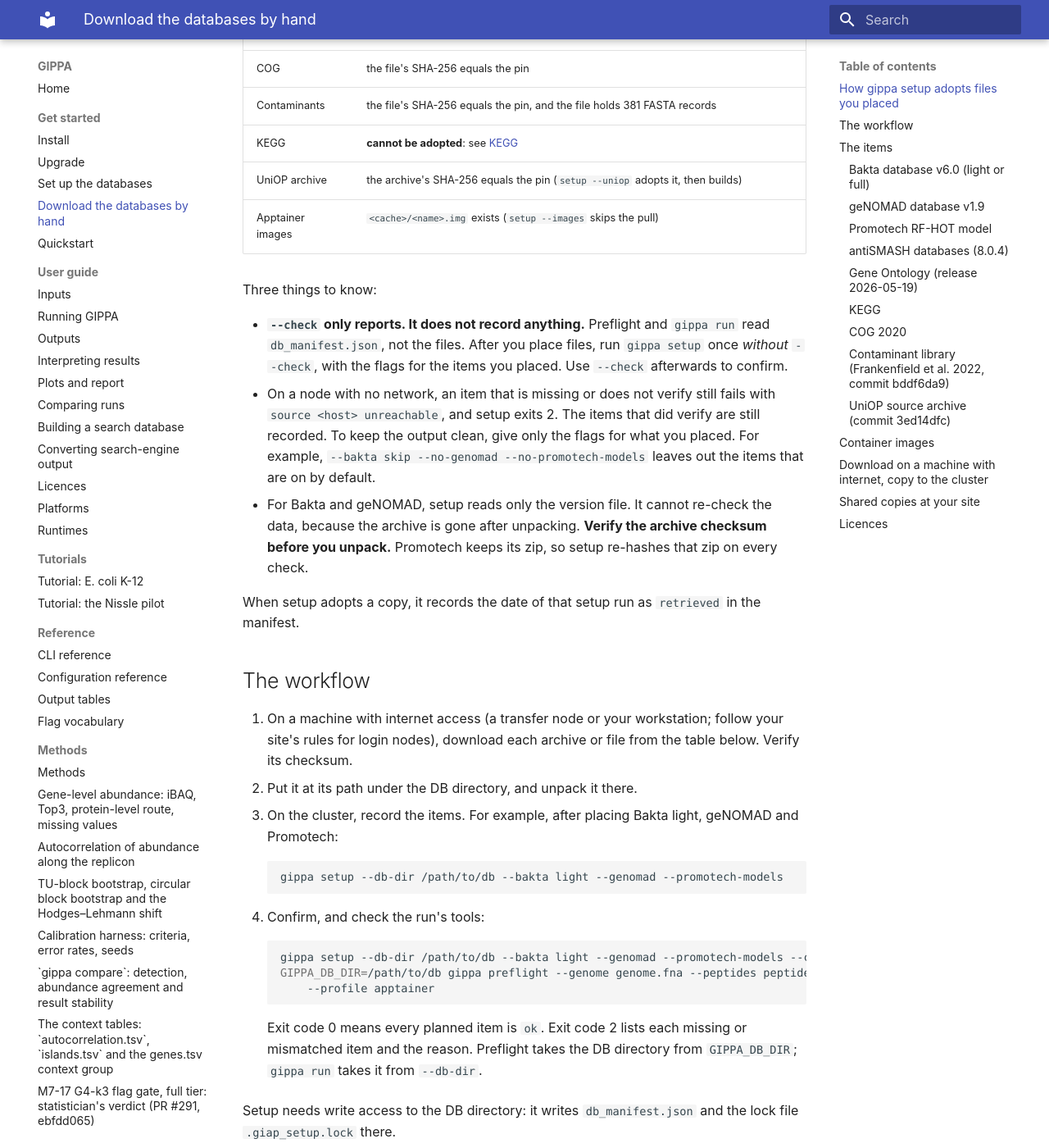
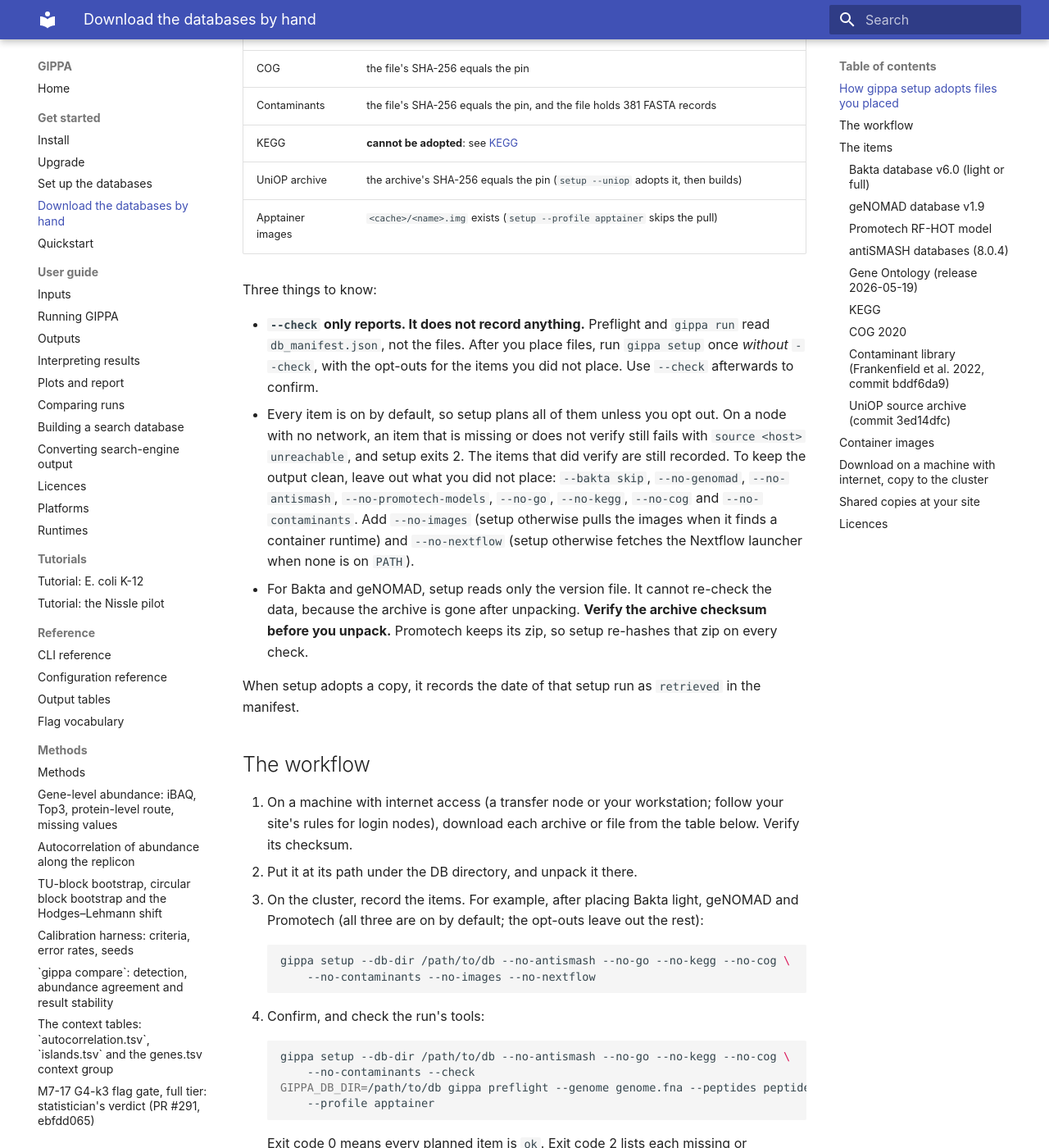
Before and after one commit to khoa-yelo/giap, an MkDocs documentation site: the page built from docs/get-started/manual-databases.md, in a window 1280 px wide and 1400 px high, scrolled down 1000 px. Shown: the whole window at 82% size. Built offline with MkDocs 1.6.1 and Material for MkDocs 9.7.7, drawn with Linux system fonts in a browser that asks for light colours; some of the changed text lies outside the part shown.

Commit message:
docs(setup): manual-databases examples use the 15c2 defaults and opt-outs
Every item is on by default since #441 (M11-15c2): the adopt/check examples
now opt out of what was not placed (--no-antismash, --no-go, --no-kegg,
--no-cog, --no-contaminants, --no-images, --no-nextflow), the copy-to-cluster
route is a plain 'gippa setup --profile apptainer', and the licence section
mentions the printed geNOMAD/KEGG terms, --no-kegg and --minimal.

Agent-Role: docs

Co-Authored-By: Claude Opus 5.5 <noreply@anthropic.com>
Claude-Session: https://claude.ai/code/session_01PrvuX9xr7fWwMTpHJxPSjm

````diff
--- a/docs/get-started/manual-databases.md
+++ b/docs/get-started/manual-databases.md
@@ -30,17 +30,22 @@ contact the source for that item. The checks run offline (`verify` in `src/gippa
 | Contaminants | the file's SHA-256 equals the pin, and the file holds 381 FASTA records |
 | KEGG | **cannot be adopted**: see [KEGG](#kegg) |
 | UniOP archive | the archive's SHA-256 equals the pin (`setup --uniop` adopts it, then builds) |
-| Apptainer images | `<cache>/<name>.img` exists (`setup --images` skips the pull) |
+| Apptainer images | `<cache>/<name>.img` exists (`setup --profile apptainer` skips the pull) |
 
 Three things to know:
 
 - **`--check` only reports. It does not record anything.** Preflight and `gippa run` read
   `db_manifest.json`, not the files. After you place files, run `gippa setup` once *without*
-  `--check`, with the flags for the items you placed. Use `--check` afterwards to confirm.
-- On a node with no network, an item that is missing or does not verify still fails with
-  `source <host> unreachable`, and setup exits 2. The items that did verify are still recorded.
-  To keep the output clean, give only the flags for what you placed. For example, `--bakta skip
-  --no-genomad --no-promotech-models` leaves out the items that are on by default.
+  `--check`, with the opt-outs for the items you did not place. Use `--check` afterwards to
+  confirm.
+- Every item is on by default, so setup plans all of them unless you opt out. On a node with no
+  network, an item that is missing or does not verify still fails with `source <host>
+  unreachable`, and setup exits 2. The items that did verify are still recorded. To keep the
+  output clean, leave out what you did not place: `--bakta skip`, `--no-genomad`,
+  `--no-antismash`, `--no-promotech-models`, `--no-go`, `--no-kegg`, `--no-cog` and
+  `--no-contaminants`. Add
+  `--no-images` (setup otherwise pulls the images when it finds a container runtime) and
+  `--no-nextflow` (setup otherwise fetches the Nextflow launcher when none is on `PATH`).
 - For Bakta and geNOMAD, setup reads only the version file. It cannot re-check the data, because
   the archive is gone after unpacking. **Verify the archive checksum before you unpack.**
   Promotech keeps its zip, so setup re-hashes that zip on every check.
@@ -52,16 +57,19 @@ When setup adopts a copy, it records the date of that setup run as `retrieved` i
 1. On a machine with internet access (a transfer node or your workstation; follow your site's
    rules for login nodes), download each archive or file from the table below. Verify its checksum.
 2. Put it at its path under the DB directory, and unpack it there.
-3. On the cluster, record the items. For example, after placing Bakta light, geNOMAD and Promotech:
+3. On the cluster, record the items. For example, after placing Bakta light, geNOMAD and
+   Promotech (all three are on by default; the opt-outs leave out the rest):
 
     ```bash
-    gippa setup --db-dir /path/to/db --bakta light --genomad --promotech-models
+    gippa setup --db-dir /path/to/db --no-antismash --no-go --no-kegg --no-cog \
+        --no-contaminants --no-images --no-nextflow
     ```
 
 4. Confirm, and check the run's tools:
 
     ```bash
-    gippa setup --db-dir /path/to/db --bakta light --genomad --promotech-models --check
+    gippa setup --db-dir /path/to/db --no-antismash --no-go --no-kegg --no-cog \
+        --no-contaminants --check
     GIPPA_DB_DIR=/path/to/db gippa preflight --genome genome.fna --peptides peptides.tsv \
         --profile apptainer
     ```
@@ -81,16 +89,16 @@ see [Layout and sizes](setup-databases.md#layout-and-sizes).
 
 | Item (`db_sources.yaml`) | `gippa setup` flag | Path | Version | Free space | Needed by |
 |---|---|---|---|---|---|
-| `bakta_light` | `--bakta light` | `bakta/db-light` | 6.0 | 5 GiB | module `core` (annotation), unless `--annotation` is given |
+| `bakta_light` | `--bakta light` (default) | `bakta/db-light` | 6.0 | 5 GiB | module `core` (annotation), unless `--annotation` is given |
 | `bakta_full` | `--bakta full` | `bakta/db` | 6.0 | 84 GiB | the same, in place of the light DB |
-| `genomad` | `--genomad` | `genomad_db` | 1.9 | 4 GiB | module `mobile` |
-| `promotech_models` | `--promotech-models` | `promotech` | RF-HOT | 5 GiB | module `core` (promoter predictions) |
-| `antismash` | `--antismash` | `antismash` | 8.0.4 | 10 GiB | module `bgc` |
-| `go_basic`, `goslim_generic` | `--go` | `go/go-basic.obo`, `go/goslim_generic.obo` | 2026-05-19 | — | module `function` |
-| `kegg_ko_pathway`, `kegg_pathway_names` | `--kegg` | `kegg/ko_pathway.tsv`, `kegg/pathway_names.tsv` | retrieval date | — | module `function` |
-| `cog2020_def`, `cog2020_fun` | `--cog` | `cog/cog-20.def.tab`, `cog/fun-20.tab` | 2020 | — | module `function`; `cog_category` in `genes.tsv` |
-| `contaminants` | `--contaminants` | `contaminants/contaminants.fasta` | commit `bddf6da9` | — | contaminant labels in mapping; `gippa makedb` |
-| `uniop_source` | `--uniop` | `uniop/UniOP-3ed14dfc2a5d69b993d99a26e50c1f8e9723c087.tar.gz` | commit `3ed14dfc` | — | operon predictions (UniOP; optional, see [Install › UniOP](install.md#uniop)) |
+| `genomad` | on; `--no-genomad` | `genomad_db` | 1.9 | 4 GiB | module `mobile` |
+| `promotech_models` | on; `--no-promotech-models` | `promotech` | RF-HOT | 5 GiB | module `core` (promoter predictions) |
+| `antismash` | on; `--no-antismash` | `antismash` | 8.0.4 | 10 GiB | module `bgc` |
+| `go_basic`, `goslim_generic` | on; `--no-go` | `go/go-basic.obo`, `go/goslim_generic.obo` | 2026-05-19 | — | module `function` |
+| `kegg_ko_pathway`, `kegg_pathway_names` | on; `--no-kegg` | `kegg/ko_pathway.tsv`, `kegg/pathway_names.tsv` | retrieval date | — | module `function` |
+| `cog2020_def`, `cog2020_fun` | on; `--no-cog` | `cog/cog-20.def.tab`, `cog/fun-20.tab` | 2020 | — | module `function`; `cog_category` in `genes.tsv` |
+| `contaminants` | on; `--no-contaminants` | `contaminants/contaminants.fasta` | commit `bddf6da9` | — | contaminant labels in mapping; `gippa makedb` |
+| `uniop_source` | with the images, or `--uniop` alone | `uniop/UniOP-3ed14dfc2a5d69b993d99a26e50c1f8e9723c087.tar.gz` | commit `3ed14dfc` | — | operon predictions (UniOP; optional, see [Install › UniOP](install.md#uniop)) |
 
 Preflight requires every part of a group to be `ok`: `function` needs both GO files, both KEGG
 tables and both COG tables.
@@ -170,8 +178,8 @@ docker run --rm -u "$(id -u):$(id -g)" -v "$DB/antismash:$DB/antismash" \
     --database-dir "$DB/antismash"
 ```
 
-Setup checks only that `antismash/` is not empty. Before it downloads, `gippa setup --antismash`
-also runs `antismash --check-prereqs` in the image. If that passes, it records the databases
+Setup checks only that `antismash/` is not empty. Before it downloads, `gippa setup` (antiSMASH
+is on by default; `--no-antismash` leaves it out) also runs `antismash --check-prereqs` in the image. If that passes, it records the databases
 shipped in the image (manifest URL `image`) and downloads nothing.
 
 ### Gene Ontology (release 2026-05-19)
@@ -205,10 +213,11 @@ What works:
   example, a transfer node that mounts the cluster filesystem):
 
     ```bash
-    gippa setup --db-dir "$DB" --kegg --bakta skip --no-genomad --no-promotech-models
+    gippa setup --db-dir "$DB" --bakta skip --no-genomad --no-antismash --no-promotech-models \
+        --no-go --no-cog --no-contaminants --no-images --no-nextflow
     ```
 
-- Or run `gippa setup --kegg` on a machine with internet access, then copy the whole DB
+- Or run `gippa setup` (KEGG is on by default) on a machine with internet access, then copy the whole DB
   directory, `db_manifest.json` included ([Copy to the cluster](#download-on-a-machine-with-internet-copy-to-the-cluster)).
   The manifest records paths relative to the DB directory, so the copy verifies in its new place.
 
@@ -283,11 +292,12 @@ apptainer pull "$CACHE/oschwengers-bakta@sha256-1e24ae2f435c46f876a322298ab96d99
 Preflight under `--profile apptainer` checks only that the file exists in the cache. It does not
 contact the registry, so a cache copied from another machine works offline. To record the images
 in `db_manifest.json`, run `gippa setup --db-dir "$DB" --images all --profile apptainer --no-uniop`
-(add the database flags you use). Setup skips the pull for every image file that is already
+(add the opt-out, such as `--no-antismash`, of each database you leave out; the others are
+checked, and adopted when present). Setup skips the pull for every image file that is already
 there. It does not re-hash an image file, so pull only by digest, as above.
 
-**Docker.** `docker pull <reference>` with the reference from the table. `gippa setup --images
---profile docker` always runs `docker pull` and checks that the pulled digest equals the pin.
+**Docker.** `docker pull <reference>` with the reference from the table. `gippa setup --profile
+docker` (images are on by default with a runtime profile) always runs `docker pull` and checks that the pulled digest equals the pin.
 Nextflow also refers to each image by digest. Both need the registry, so for compute nodes
 without network, use Apptainer with a copied cache.
 
@@ -300,14 +310,13 @@ copy the DB directory. With `NXF_APPTAINER_CACHEDIR` unset, the image cache goes
 ```bash
 # on the machine with internet access
 unset NXF_APPTAINER_CACHEDIR GIPPA_ROOT
-gippa setup --db-dir /scratch/gippa-db --antismash --go --kegg --cog --contaminants \
-    --images --profile apptainer
+gippa setup --db-dir /scratch/gippa-db --profile apptainer   # every item and image is on by default
 
 # copy (resumable; -a keeps the symlinks and permissions inside the Bakta DB)
 rsync -a --partial --info=progress2 /scratch/gippa-db/ cluster:/path/to/db/
 
 # on the cluster
-gippa setup --db-dir /path/to/db --antismash --go --kegg --cog --contaminants --check
+gippa setup --db-dir /path/to/db --check
 GIPPA_DB_DIR=/path/to/db gippa preflight --genome genome.fna --peptides peptides.tsv \
     --profile apptainer
 ```
@@ -335,11 +344,15 @@ for example through your site's Apptainer bind paths. If in doubt, copy the file
 ## Licences
 
 The terms of each source still apply when you download it yourself. Read
-[Licences](../user-guide/licences.md) first. In short:
+[Licences](../user-guide/licences.md) first. Before any download, `gippa setup` prints the
+geNOMAD and KEGG terms when those items are planned. In short:
 
 - **geNOMAD** (database and tool, module `mobile`) is for non-commercial use only. For commercial
-  use, skip it (`--no-genomad`) and run with `--modules core,bgc,function`.
-- **KEGG** is free for academic use; other users need a licence from KEGG.
+  use, skip it (`gippa setup --no-genomad`) and run with `--modules core,bgc,function`.
+  `gippa setup --minimal` leaves out antiSMASH too; a later run on that DB directory then
+  defaults to `--modules core,function`.
+- **KEGG** is free for academic use only; other users need a licence from KEGG, or leave it out
+  with `gippa setup --no-kegg`.
 - **The contaminant library and UniOP** have no licence file. GIPPA downloads them from their
   authors and never redistributes them; whether your use is permitted is yours to decide.
 - **The GPL and AGPL tools** (Bakta, Promotech and others; antiSMASH) run as separate programs in
````
